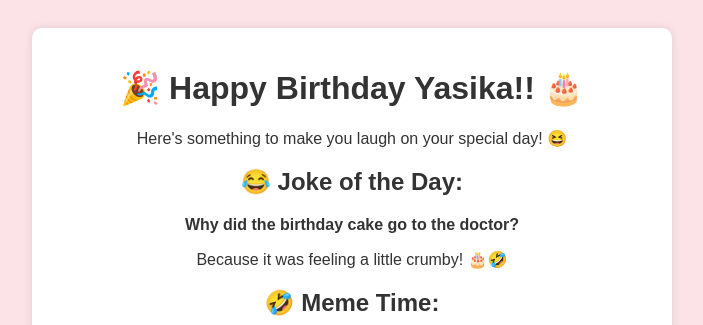
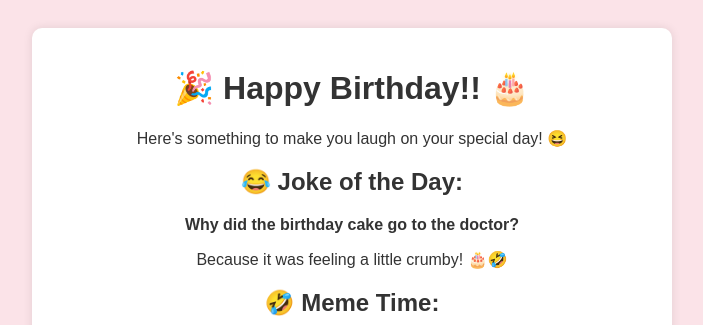
Before and after one commit to Di3it/Mr.x, a plain HTML site: page index.html in a window 1280 px wide. Shown: the top 325 px of the page, without its empty margins (288-991 px from the left). Drawn offline with Linux system fonts and the light colour scheme.

Commit message:
Update index.html

```diff
--- a/index.html
+++ b/index.html
@@ -42,7 +42,7 @@
 </head>
 <body>
     <div class="container">
-        <h1>🎉 Happy Birthday Yasika!! 🎂</h1>
+        <h1>🎉 Happy Birthday!! 🎂</h1>
         <p>Here's something to make you laugh on your special day! 😆</p>
 
         <h2>😂 Joke of the Day:</h2>
```
